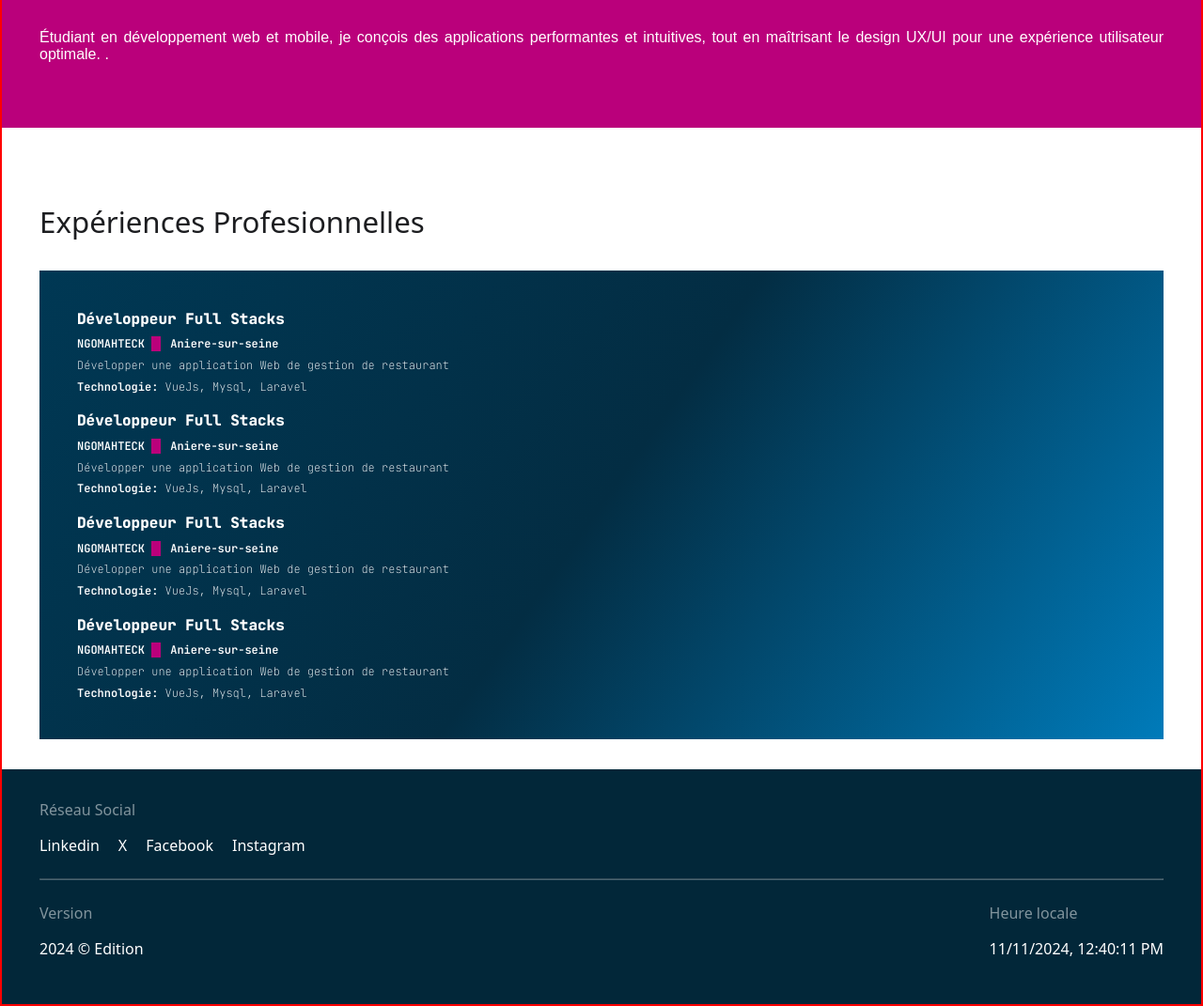
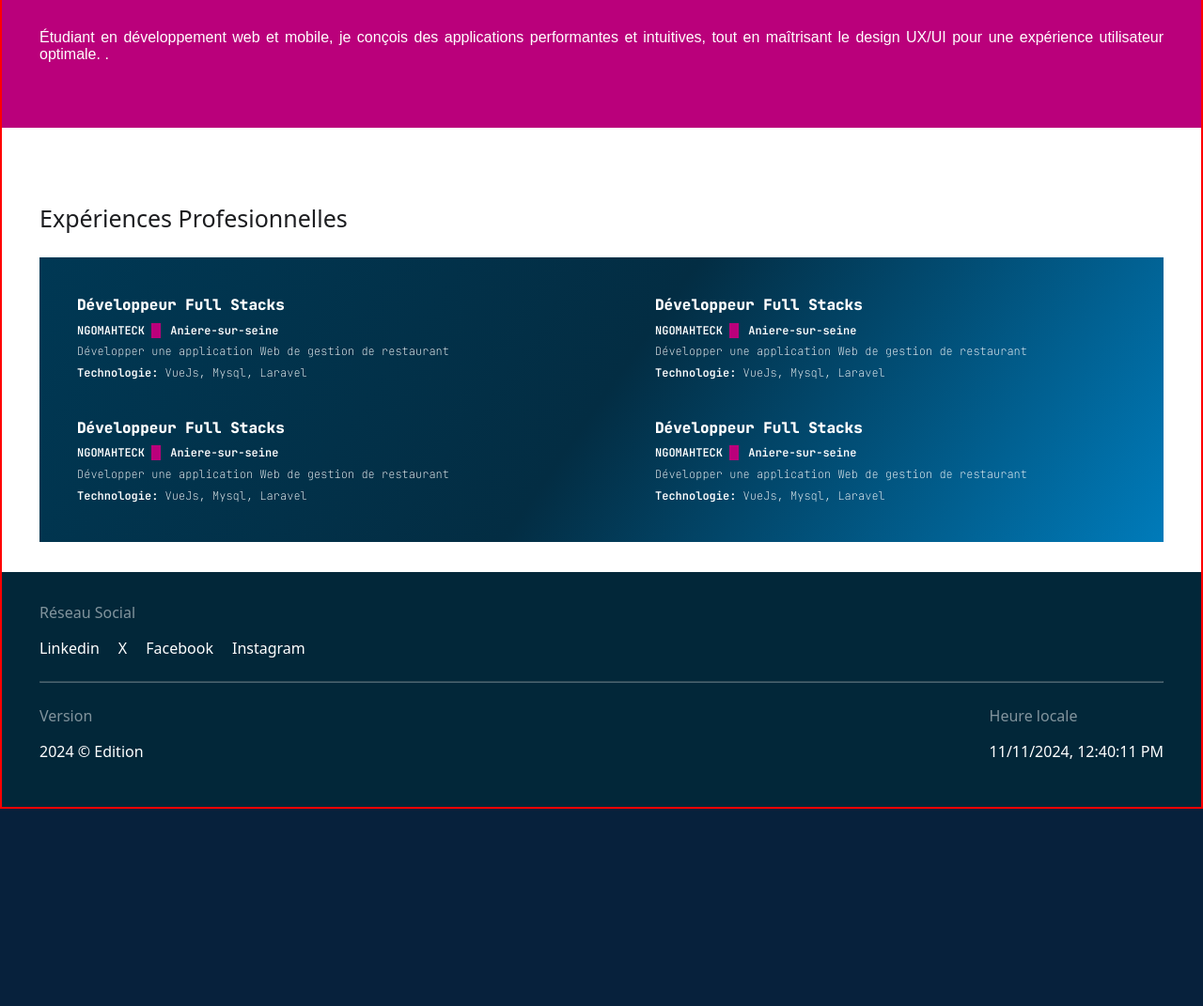
Before and after one commit to massiresogore/porfolio, a PHP site: page /cv.html in a window 1280 px wide. Shown: the part 403-1474 px from the top of the page at 94% size. After the commit the page ends 1264 px from the top, so only its background shows below. Run offline with PHP 8.4, Linux system fonts and the light colour scheme; some web fonts are replaced.

Commit message:
suite partie cv

```diff
--- a/cv.html
+++ b/cv.html
@@ -50,19 +50,19 @@
                 <p class="exp-description">Développer une application Web de gestion de restaurant</p>
                 <p class="exp-tech-1" ><span class="exp-tech">Technologie:</span> VueJs, Mysql, Laravel</span></p>
             </div>
-            <div class="exp-1">
+            <div class="exp-2">
                 <p class="exp-title">Développeur Full Stacks</p>
                 <p class="exp-ville">NGOMAHTECK <span class="border-left-rose">Aniere-sur-seine</span></p>
                 <p class="exp-description">Développer une application Web de gestion de restaurant</p>
                 <p class="exp-tech-1" ><span class="exp-tech">Technologie:</span> VueJs, Mysql, Laravel</span></p>
             </div>
-            <div class="exp-1">
+            <div class="exp-3">
                 <p class="exp-title">Développeur Full Stacks</p>
                 <p class="exp-ville">NGOMAHTECK <span class="border-left-rose">Aniere-sur-seine</span></p>
                 <p class="exp-description">Développer une application Web de gestion de restaurant</p>
                 <p class="exp-tech-1" ><span class="exp-tech">Technologie:</span> VueJs, Mysql, Laravel</span></p>
             </div>
-            <div class="exp-1">
+            <div class="exp-4">
                 <p class="exp-title">Développeur Full Stacks</p>
                 <p class="exp-ville">NGOMAHTECK <span class="border-left-rose">Aniere-sur-seine</span></p>
                 <p class="exp-description">Développer une application Web de gestion de restaurant</p>
--- a/style.css
+++ b/style.css
@@ -302,7 +302,9 @@ section{
 }
 
 /********** Expérience pro **********/
-
+.cv-title{
+    font-size: var(--h4 );
+}
 .section-cv{
     color: white;
     font-family: "JetBrains Mono", monospace;
@@ -310,11 +312,16 @@ section{
     font-weight: 100;
     font-style: normal;
     display: grid;
-    gap: 10px;
+    gap: 2rem;
     margin-block-end: 2rem;
     padding-block-end: 2.3rem;
 }
-.exp-1 > p{
+.exp-1 > p,
+.exp-2 > p,
+.exp-3 > p,
+.exp-4 > p
+
+{
     margin: 0;
     line-height: 1.9;
 }
@@ -397,6 +404,25 @@ section{
         object-fit: cover;
         object-position: 0% 2%;
     }
+
+    /*** Expérience ***/
+    .section-cv{
+        grid-template-columns: 1fr 50px 1fr;
+    }
+    .exp-1,.exp-2{
+        grid-column: 1/2;
+    }
+    .exp-3,.exp-4{
+        grid-column: 3/4;
+    }
+    .exp-3{
+        grid-row: 1/2;
+    }
+    .exp-4{
+        grid-row: 2/3;
+    }
+
+
 }
 /*Appear NavBar*/
 @media (min-width: 776px) {
```
